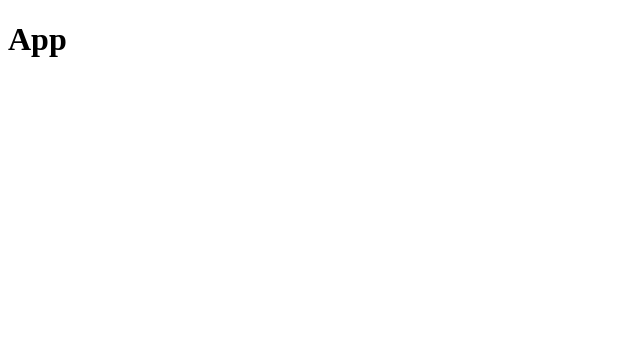
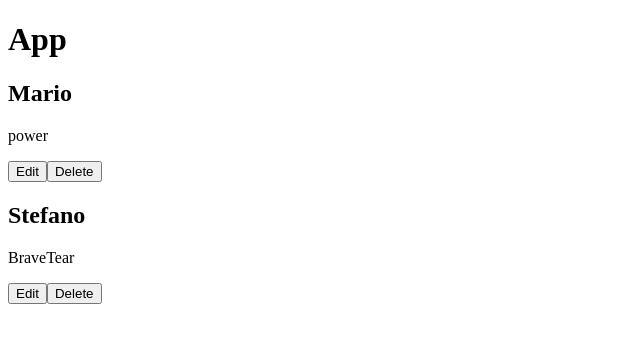
Before and after one commit to mmdw1976/crud-redux-toolkit, a React (Create React App) app: page / in a window 1280 px wide. Shown: the top 342 px of the page, without its empty margins (0-640 px from the left). Built offline with nearby package versions, Linux system fonts and the light colour scheme.

Commit message:
setup UserList componenet and create for each user a UserItem component and pass in user as data

```diff
--- a/src/App.js
+++ b/src/App.js
@@ -1,9 +1,11 @@
 import React from 'react'
+import UserList from './components/users/UserList';
 
 const App = () => {
     return (
         <div>
             <h1>App</h1>
+            <UserList />
         </div>
      );
 }
--- /dev/null
+++ b/src/components/users/UserItem.js
@@ -0,0 +1,17 @@
+import React from 'react';
+import { useDispatch } from 'react-redux';
+import { editUser, deleteUser } from '../../slices/userSlice';
+
+const UserItem = ({user}) => {
+    const dispatch = useDispatch();
+    return (
+        <div className="user-card-container">
+            <h2>{user.name}</h2>
+            <p>{user.username}</p>
+            <button onClick={() => dispatch(editUser(user))}>Edit</button>
+            <button onClick={() => dispatch(deleteUser(user.id))}>Delete</button>
+        </div>
+     );
+}
+
+export default UserItem;
--- /dev/null
+++ b/src/components/users/UserList.js
@@ -0,0 +1,18 @@
+import React from 'react'
+import { useSelector } from 'react-redux';
+import UserItem from './UserItem';
+
+const UserList = () => {
+    const users = useSelector(state => state.userState.users);
+    return (
+        <div>
+            {users.map(user => {
+                return (
+                    <UserItem key={user.id} user={user} />
+                )
+            })}
+        </div>
+     );
+}
+
+export default UserList;
```
